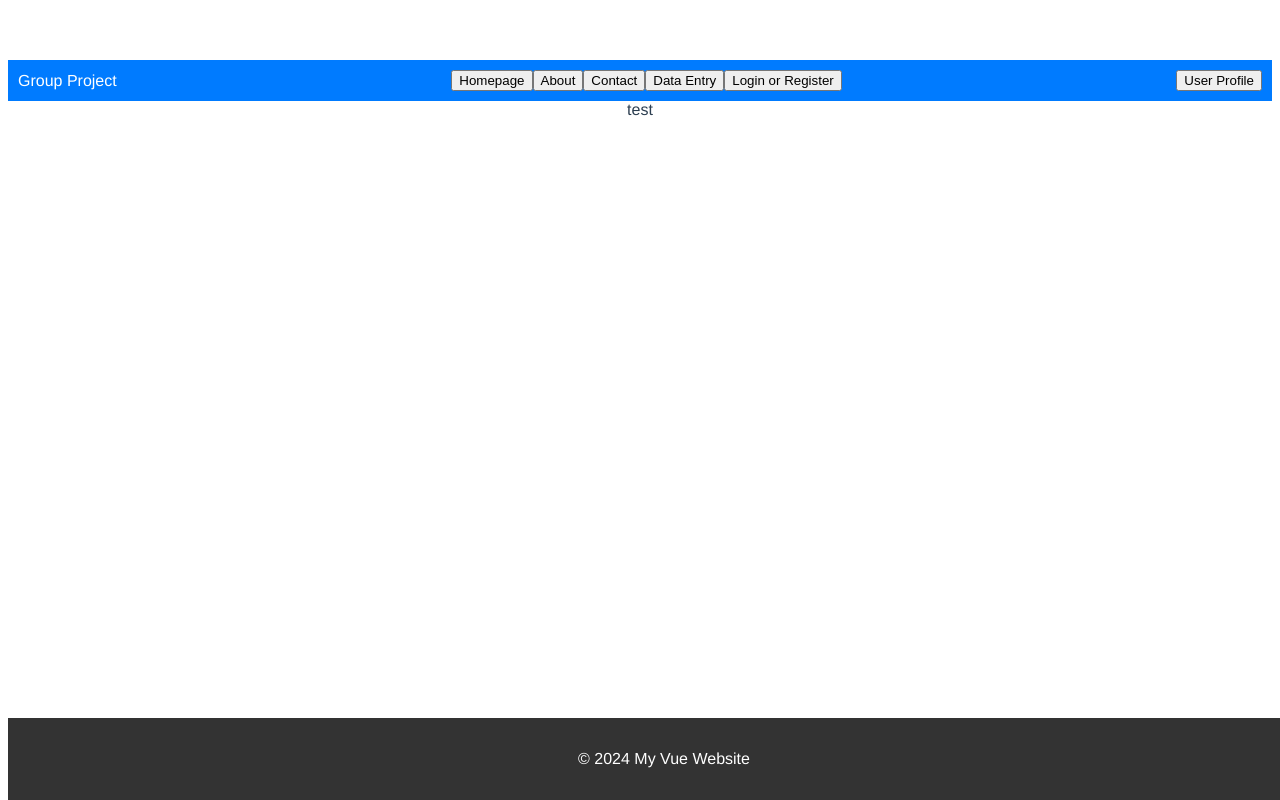
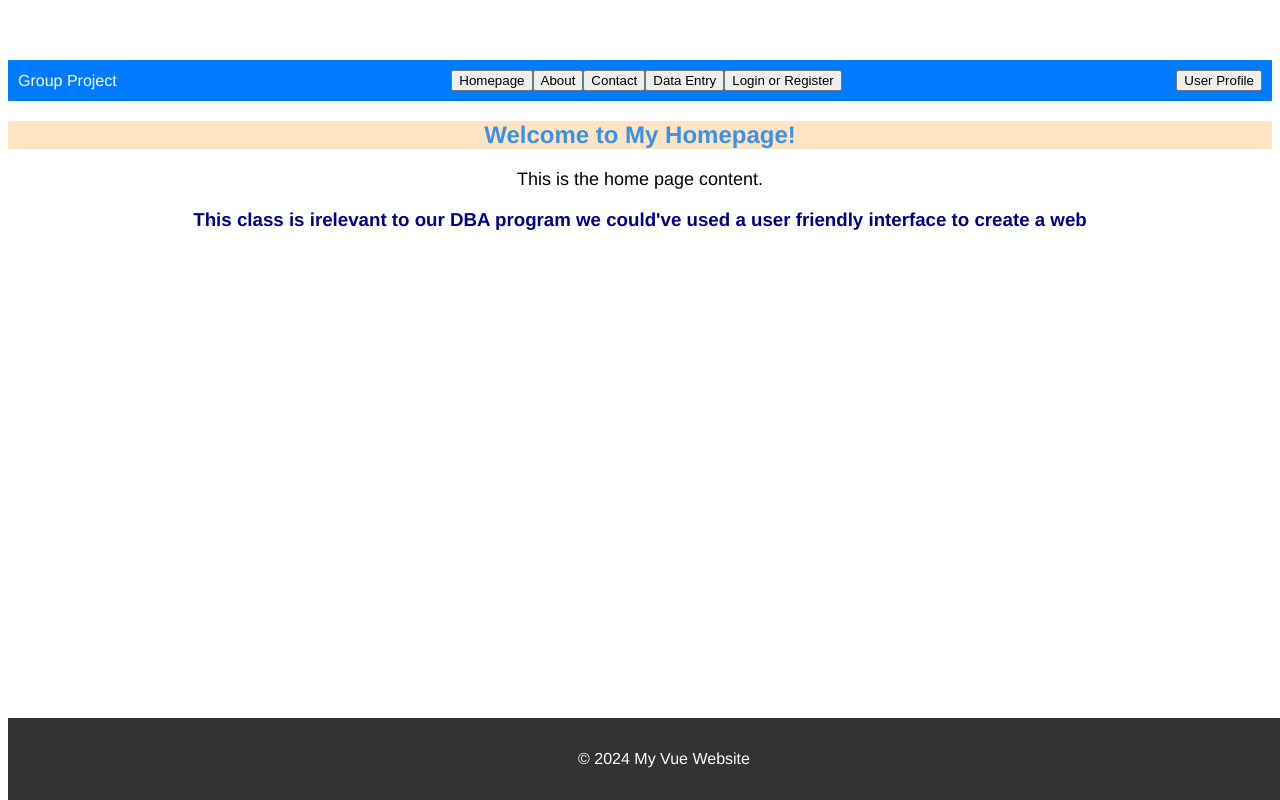
Before and after one commit to leenuralonen/Take2, a Nuxt app: page / in a window 1280 px wide. Built offline with nearby package versions, Linux system fonts and the light colour scheme.

Commit message:
added confirmation email

```diff
--- a/pages/index.vue
+++ b/pages/index.vue
@@ -1,57 +1,31 @@
-<template>test</template>
+<template>
+  <div>
+    <h2>Welcome to My Homepage!</h2>
+    <p>This is the home page content.</p>
+  </div>
+  <h3>
+    This class is irelevant to our DBA program we could've used a user friendly interface to create a web
+  </h3>
+</template>
 
-<script setup>
-/*
-import Vue from 'vue';
-import VueRouter from 'vue-router';
-import dataentryform from '@/pages/dataentryform.vue';
-import signuppage from '@/pages/signuppage.vue';
-import homepage from '@/pages/homepage.vue';
-import contact from '@/pages/contact.vue';
-import loginpage from './loginpage.vue';
+<script>
+export default {
+  name: "HomePage",
+};
+</script>
 
+<style scoped>
+h2 {
+  color: #3c91e6;
+  background-color: bisque;
+}
 
+p {
+  font-size: large;
+  color: black;
+}
 
-
-Vue.use(VueRouter);
-
-const routes = [
-
-  {
-
-    path: '/',
-    name: 'homepage',
-    component: homepage,
-  },
-  {
-    path: '/sign-up',
-    name: 'Sign Up',
-    component: signuppage,
-  },
-  {
-    path: '/dataentryform',
-    name: 'Data Entry',
-    component: dataentryform,
-  },
-
-  {
-    path: '/contact',
-    name: 'Contact',
-    component: contact,
-  },
-
-  {
-    path: '/login',
-    name: 'loginpage',
-    component: loginpage,
-  }
-
-
-];
-
-const router1 = new VueRouter({
-  routes,
-});
-
-*/
-</script>
+h3 {
+  color:darkblue;
+}
+</style>
```
Also changed, not shown: pages/signuppage.vue (+10 -0 lines).
